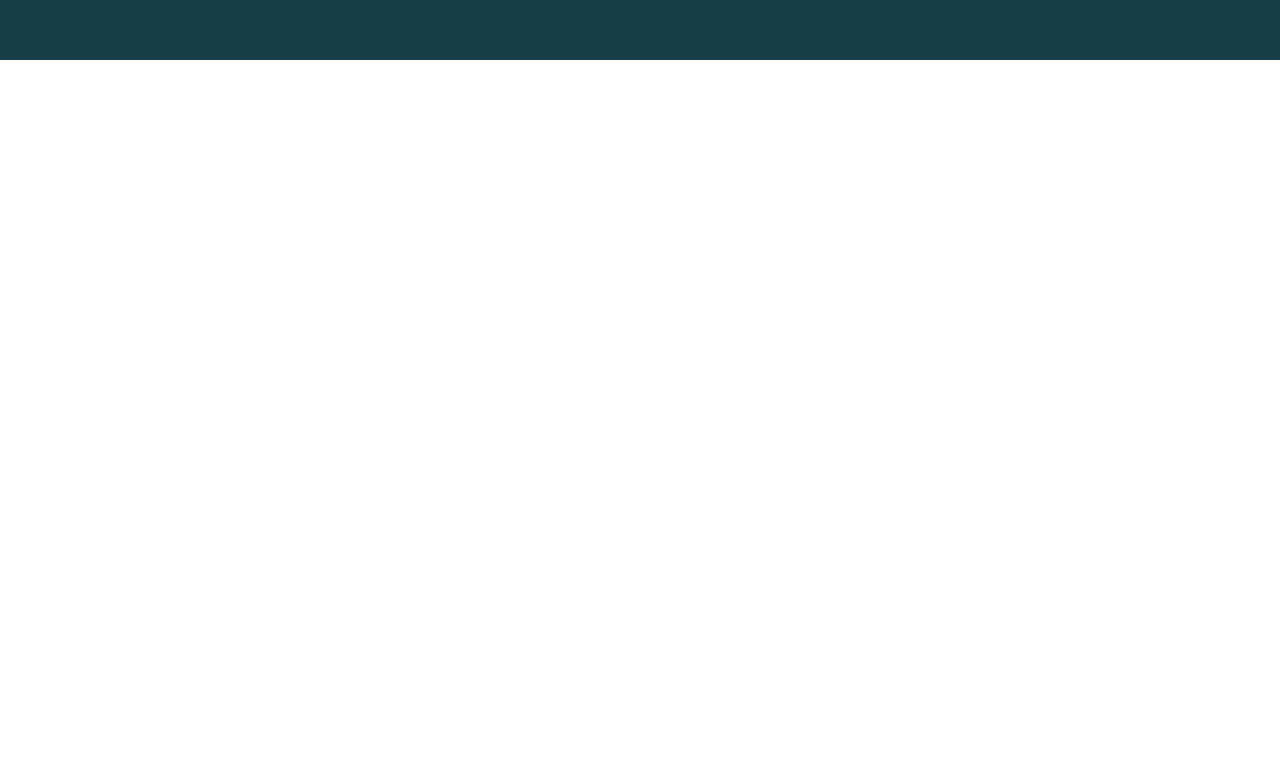
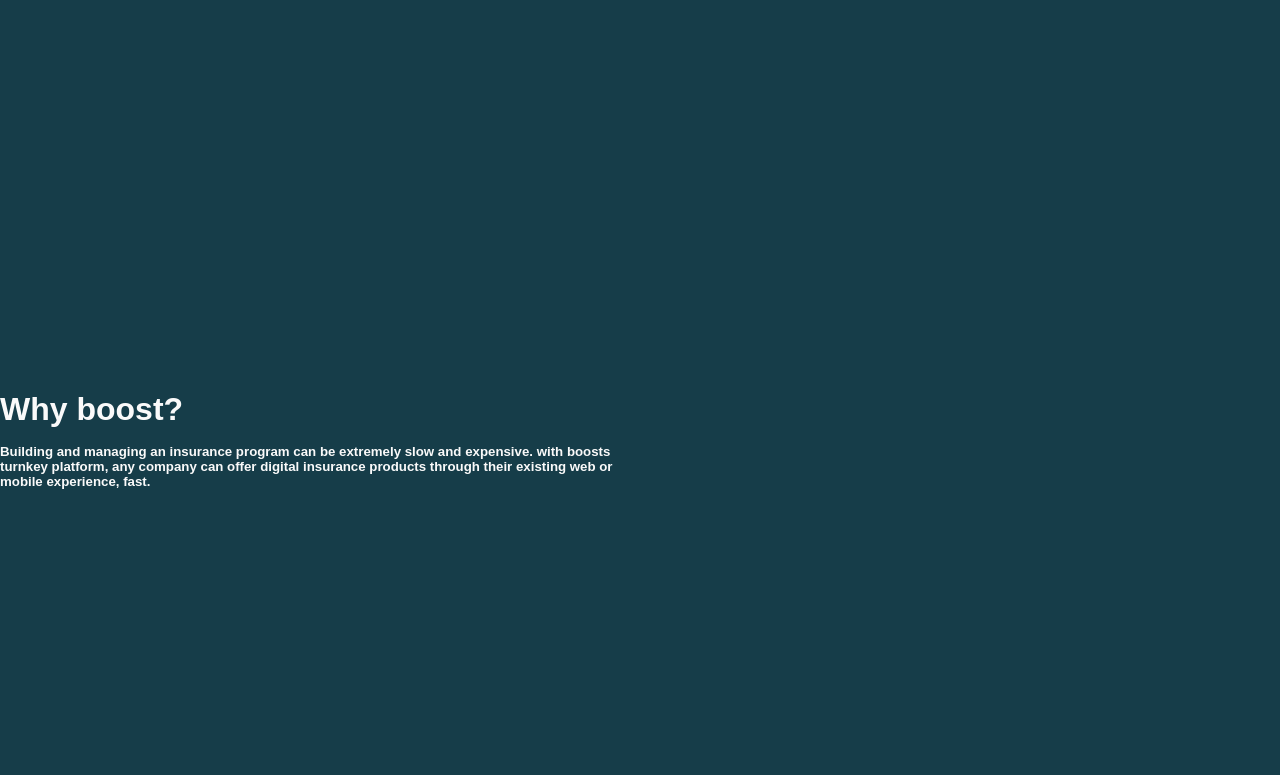
Before and after one commit to danylwiththedemonback/WD_BALANDANYL, a plain HTML site: page index.html in a window 1280 px wide. Shown: the part 1540-2315 px from the top of the page. Before the commit the page ends 1600 px from the top, so only its background shows below. Drawn offline with Linux system fonts and the light colour scheme.

Commit message:
Update index.html

```diff
--- a/index.html
+++ b/index.html
@@ -40,6 +40,17 @@
          </div>
     </div>
 </section>
+<section class="hero">
+    <div class="hero-container">
+        <div class="column-left">
+            <h1> Why boost?</h1>
+            <h5> Building and managing an insurance program can be extremely slow and expensive. with boosts turnkey platform, any company  can offer digital insurance products through their existing web or mobile experience, fast.</h5>
 
+
+        </div>
+         <div class="column-right">
+            <img src="" alt="">
+         </div>
+    </div>
 </body>
 </html>
```
